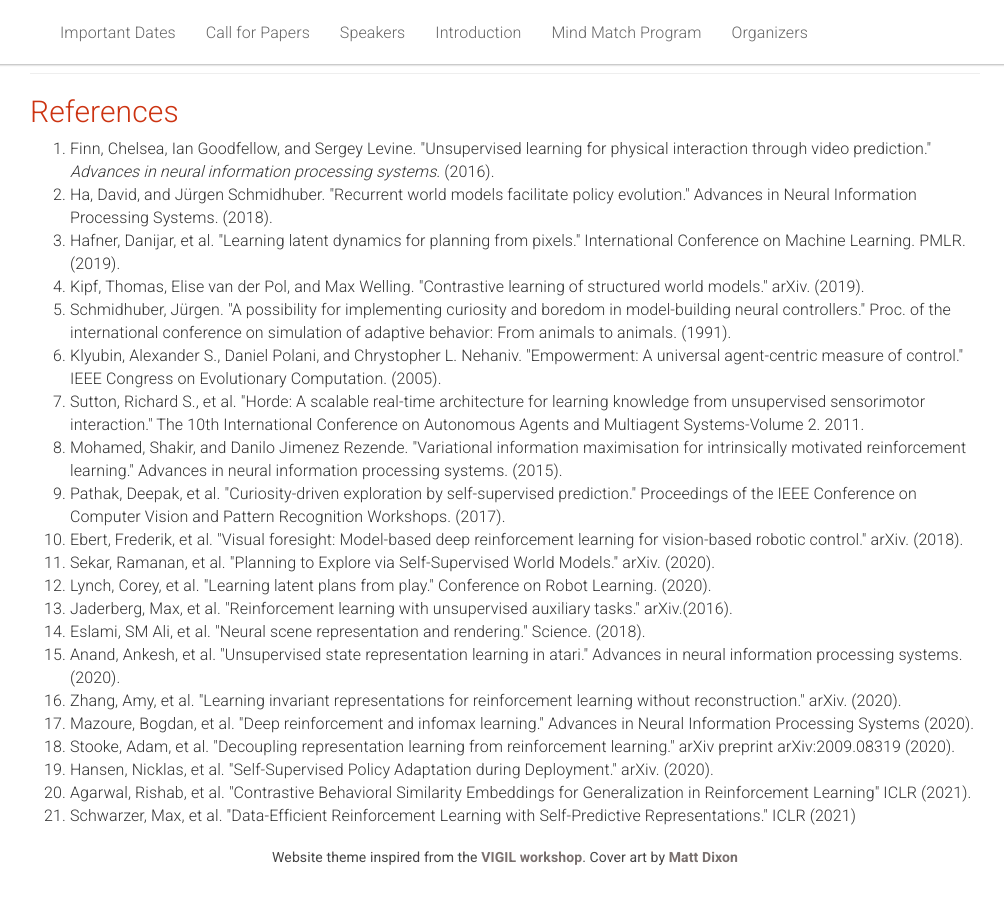
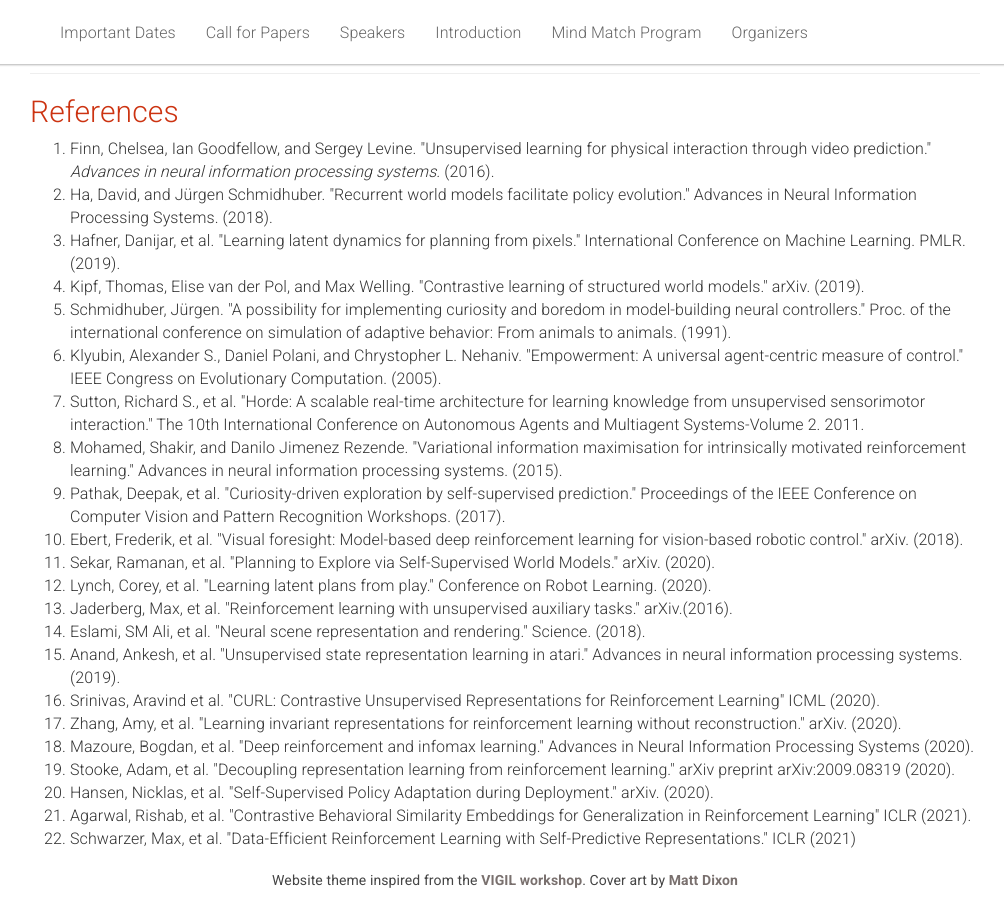
Before and after one commit to sslrlworkshop/sslrlworkshop.github.io, a Jekyll site: the page built from _pages/home.md, in a window 1280 px wide and 900 px high, scrolled down 3236 px. Shown: the whole window, without its empty margins (135-1139 px from the left). Built offline with Jekyll 4.4.1, drawn with Linux system fonts in a browser that asks for light colours; before the commit the page ends 4113 px from its top, so only the background shows below that.

Commit message:
Add CURL to references

```diff
--- a/_pages/home.md
+++ b/_pages/home.md
@@ -321,7 +321,8 @@ acknowledgements: ""
 <li>Lynch, Corey, et al. "Learning latent plans from play." Conference on Robot Learning. (2020). </li>
 <li>Jaderberg, Max, et al. "Reinforcement learning with unsupervised auxiliary tasks." arXiv.(2016). </li>
 <li>Eslami, SM Ali, et al. "Neural scene representation and rendering." Science. (2018). </li>
-<li>Anand, Ankesh, et al. "Unsupervised state representation learning in atari." Advances in neural information processing systems. (2020). </li>
+<li>Anand, Ankesh, et al. "Unsupervised state representation learning in atari." Advances in neural information processing systems. (2019). </li>
+<li>Srinivas, Aravind et al. "CURL: Contrastive Unsupervised Representations for Reinforcement Learning" ICML (2020). </li>
 <li>Zhang, Amy, et al. "Learning invariant representations for reinforcement learning without reconstruction." arXiv.  (2020).  </li>
 <li>Mazoure, Bogdan, et al. "Deep reinforcement and infomax learning." Advances in Neural Information Processing Systems (2020). </li>
 <li> Stooke, Adam, et al. "Decoupling representation learning from reinforcement learning." arXiv preprint arXiv:2009.08319 (2020). </li>
```
